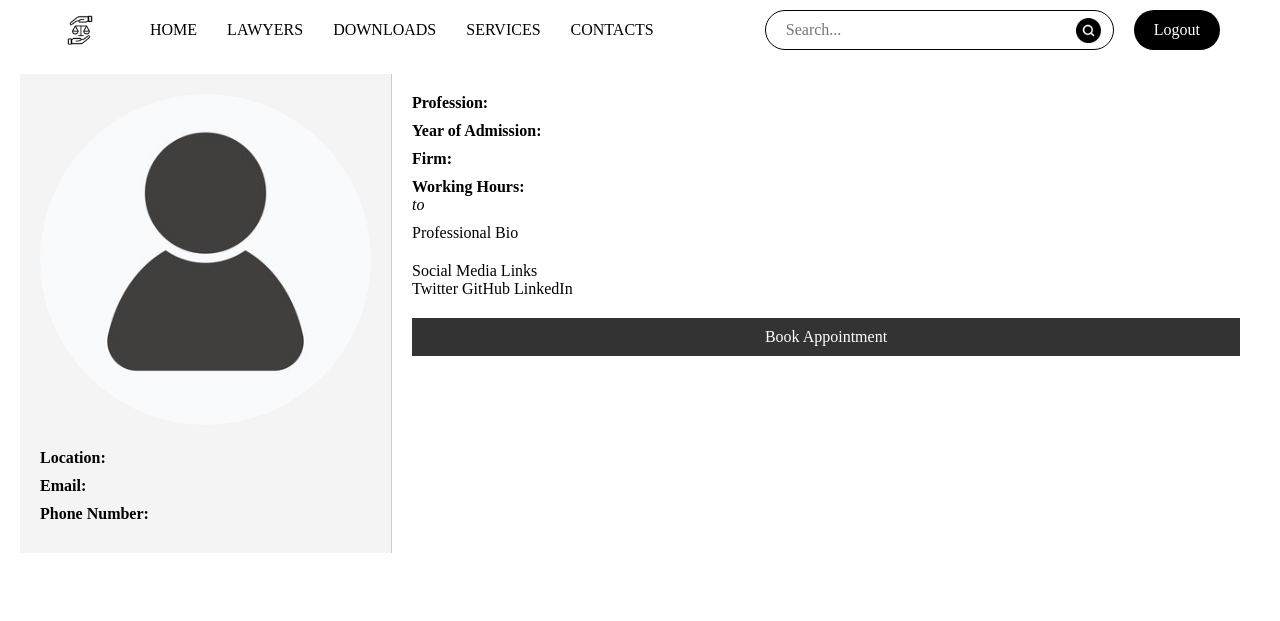
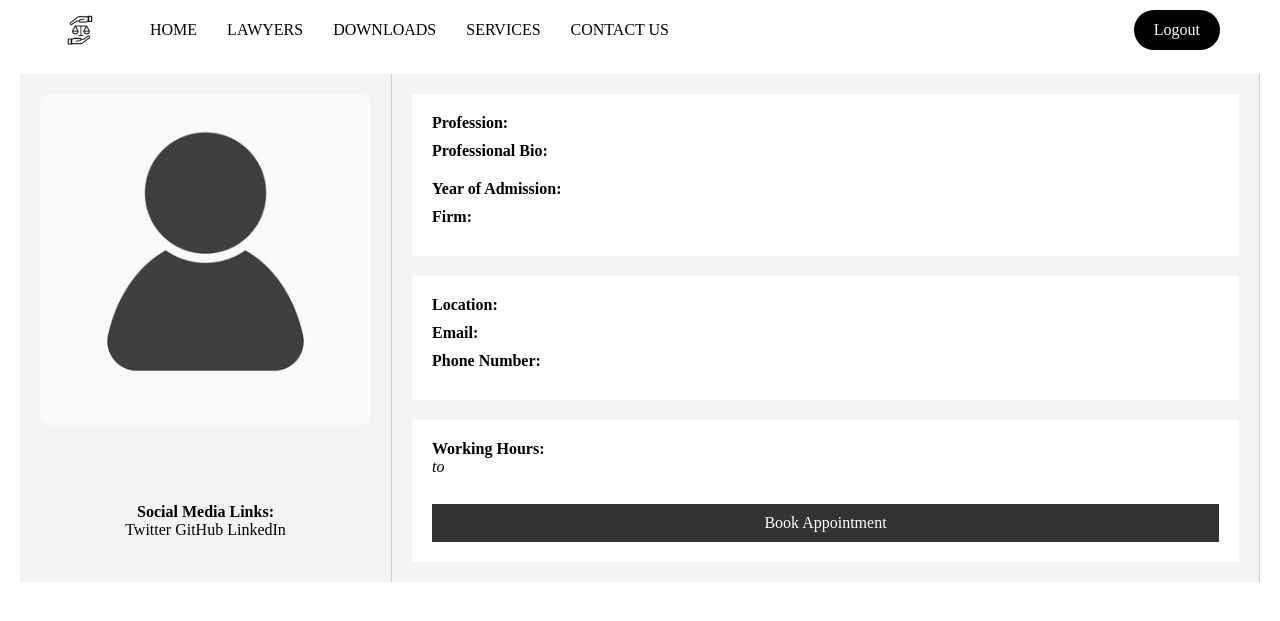
Before and after one commit to G-Ian/My-Wakili-Public, a PHP site: page /profile.php in a window 1280 px wide. Shown: the top 621 px of the page. Run offline with PHP 8.4, Linux system fonts and the light colour scheme; data that the repository does not hold is empty.

Commit message:
Styling changes and added search functionality for client-header items
Made the styling similar for the practitioner side and client side views of the practitioner's profiles.
Added functionality to make the header items in client.header,inc.php link to search paramaeters entered in the search bar in client.php

```diff
--- a/client.php
+++ b/client.php
@@ -20,12 +20,12 @@ $profiles = $profileView->fetchProfilesByKeyword($searchQuery);
     <link rel="stylesheet" type="text/css" href="css/client.css">
 </head>
 <body>
-    <?php include 'includes/pract_header.inc.php'; ?>
+    <?php include 'includes/client_header.inc.php'; ?>
 
     <header>
         <br><br>
         <h1>Legal Practitioners</h1>
-        <!-- Add search bar here -->
+        <!--search Bar -->
         <form method="GET" action="">
             <input type="text" name="search" placeholder="Search by keyword..." value="<?= $searchQuery ?>">
             <button type="submit">Search</button>
--- a/css/dash.css
+++ b/css/dash.css
@@ -25,7 +25,7 @@
 .profile-picture {
     width: 100%;
     height: auto;
-    border-radius: 50%;
+    border-radius: 10px;
 }
 
 /* Fullname Overlay */
@@ -41,7 +41,20 @@
 }
 
 /* Additional Info */
+.additional-info1 {
+    padding: 20px;
+    background-color: #ffffff;
+}
+
 .additional-info {
+    margin-top: 20px;
+    padding: 20px;
+    background-color: #ffffff;
+}
+
+.appointment-info {
+    padding: 20px;
+    background-color: #ffffff;
     margin-top: 20px;
 }
 
@@ -61,6 +74,8 @@
 .content {
     flex-grow: 1;
     padding: 20px;
+    background-color: #f4f4f4;
+    border-right: 1px solid #ccc;
 }
 
 .bio-data, .social-media {
@@ -93,4 +108,10 @@
 
 .blog-posts {
     margin-bottom: 20px;
+    background-color: #f4f4f4;
 }
+
+.social-media {
+    align-items: center;
+    text-align: center;
+}
--- /dev/null
+++ b/includes/client_header.inc.php
@@ -0,0 +1,38 @@
+<header class="header-main">
+    <nav>
+        <a href="index.php" class="logo">
+            <img src="images/wlogo.png" alt="My Wakili">
+        </a>
+        <ul>
+            <li><a href="client.php">Home</a></li>
+            <li><a href="client.php?search=Lawyer">Lawyers</a>
+                <ul>
+                    <li><a href="client.php?search=Criminal%20Law">Criminal Law</a></li>
+                    <li><a href="client.php?search=Civil%20Law">Civil Law</a></li>
+                    <li><a href="client.php?search=Convenyancing%20Law">Convenyancing Law</a></li>
+                    <li><a href="client.php?search=Employment%20and%20Labour%20Law">Employment and Labour Law</a></li>
+                    <li><a href="client.php?search=Family%20Law">Family Law</a></li>
+                    <li><a href="client.php?search=Constitutional%20Law">Constitutional Law</a></li>
+                </ul>
+            </li>
+            <li><a href="#">Downloads</a></li>
+            <li><a href="#">Services</a>
+                <ul>
+                    <li><a href="client.php?search=Court%20Process%20Server">Court Process Server</a></li>
+                    <li><a href="client.php?search=Consultation">Consultation</a></li>
+                    <li><a href="client.php?search=Litigation">Litigation</a></li>
+                    <li><a href="client.php?search=Contract%20drafting%20and%20review">Contract drafting and review</a></li>
+                    <li><a href="client.php?search=Mediation">Mediation</a></li>
+                    <li><a href="client.php?search=Other">Other</a></li>
+                </ul>
+            </li>
+            <li><a href="#">Contact Us</a></li>
+        </ul>
+    </nav>
+
+    <div class="logout">
+        <form action="includes/logout.inc.php" method="post">
+            <button class="logout-button">Logout</button>
+        </form>
+    </div>
+</header>
--- a/includes/header.inc.php
+++ /dev/null
@@ -1,55 +0,0 @@
-
-
-    <header class="header-main">
-        <nav>
-            <a href="index.php" class="logo">
-                <img src="images/wlogo.png" alt="My Wakili">
-            </a>
-            <ul>
-                <li><a href="#">Home</a></li>
-                <li><a href="#">Lawyers</a>
-                    <ul>
-                        <li><a href="#">Criminal Law</a></li>
-                        <li><a href="#">Civil Law</a></li>
-                        <li><a href="#">Convenyancing Law</a></li>
-                        <li><a href="#">Employment and Labour Law</a></li>
-                        <li><a href="#">Family Law</a></li>
-                        <li><a href="#">Constitutional Law</a></li>
-                    </ul>
-                </li>
-                <li><a href="#">Downloads</a></li>
-                <li><a href="#">Services</a>
-                    <ul>
-                        <li><a href="#">Court Processed Service</a></li>
-                        <li><a href="#">Consultation</a></li>
-                        <li><a href="#">Litigation</a></li>
-                        <li><a href="#">Contract drafting and review</a></li>
-                        <li><a href="#">Mediation</a></li>
-                        <li><a href="#">Other</a></li>
-                    </ul>
-                </li>
-
-                <li><a href="#">Contacts</a></li>
-            </ul>
-        </nav>
-
-
-        <div class="sm">
-            <form class="search" action="" method="post">
-                <input type="text" name="search" placeholder="Search...">
-                <button type="submit"><img src="images/bsearch.png" alt="search button"></button>
-            </form>
-            <!-- <div class="sm-links">
-                <a href="#"><img src="images/whatsapp.png" alt="Whatsapp Link"></a>
-                <a href="#"><img src="images/instagram.png" alt="instagram Link"></a>
-            </div> -->
-        </div>
-
-        <div class="logout">
-            <form action="includes/logout.inc.php" method="post">
-                <button class="logout-button">Logout</button>
-            </form>
-        </div>
-
-
-    </header>
--- a/profile.php
+++ b/profile.php
@@ -22,7 +22,7 @@ $userID = isset($_GET['user_id']) ? $_GET['user_id'] : '';
 </head>
 <body>
 
-    <?php include 'includes/header.inc.php'; ?>
+    <?php include 'includes/client_header.inc.php'; ?>
 
     <br><br><br>
     <div class="container">
@@ -43,6 +43,57 @@ $userID = isset($_GET['user_id']) ? $_GET['user_id'] : '';
                     ?>
                 </h1>
             </div>
+
+            <br><br><br>
+            <div class="social-media">
+                <p class="item-label">Social Media Links:</p>
+                <a href="#" class="social-link" id="twitter-link" target="_blank">Twitter</a>
+                <a href="#" class="social-link" id="github-link" target="_blank">GitHub</a>
+                <a href="#" class="social-link" id="linkedin-link" target="_blank">LinkedIn</a>
+            </div>
+        </div>
+
+
+        <div class="content">
+            <div class="profile-details">
+                <div class="additional-info1">
+                    <div class="detail-item">
+                        <p class="item-label">Profession:</p>
+                        <p class="item-data">
+                            <?php
+                                $profileInfo->fetchProfession($userID);
+                            ?>
+                        </p>
+                    </div>
+
+                    <div class="bio-data">
+                        <p class="item-label">Professional Bio:</p>
+                        <p class="bio-text">
+                            <?php
+                                $profileInfo->fetchBioText($userID);
+                            ?>
+                        </p>
+                    </div>
+
+                    <div class="detail-item">
+                        <p class="item-label">Year of Admission:</p>
+                        <p class="item-data">
+                            <?php
+                                $profileInfo->fetchExperience($userID);
+                            ?>
+                        </p>
+                    </div>
+
+                    <div class="detail-item">
+                        <p class="item-label">Firm:</p>
+                        <p class="item-data">
+                            <?php
+                                $profileInfo->fetchFirm($userID);
+                            ?>
+                        </p>
+                    </div>
+                </div>
+
                 <div class="additional-info">
                     <div class="info-item">
                         <p class="item-label">Location:</p>
@@ -69,35 +120,10 @@ $userID = isset($_GET['user_id']) ? $_GET['user_id'] : '';
                         </p>
                     </div>
                 </div>
+
             </div>
-        <div class="content">
 
-
-            <div class="profile-details">
-                <div class="detail-item">
-                    <p class="item-label">Profession:</p>
-                    <p class="item-data">
-                        <?php
-                            $profileInfo->fetchProfession($userID);
-                        ?>
-                    </p>
-                </div>
-                <div class="detail-item">
-                    <p class="item-label">Year of Admission:</p>
-                    <p class="item-data">
-                        <?php
-                            $profileInfo->fetchExperience($userID);
-                        ?>
-                    </p>
-                </div>
-                <div class="detail-item">
-                    <p class="item-label">Firm:</p>
-                    <p class="item-data">
-                        <?php
-                            $profileInfo->fetchFirm($userID);
-                        ?>
-                    </p>
-                </div>
+            <div class="appointment-info">
                 <div class="detail-item">
                         <p class="item-label">Working Hours:</p>
                         <p class="item-data">
@@ -109,29 +135,15 @@ $userID = isset($_GET['user_id']) ? $_GET['user_id'] : '';
                         </p>
                     </div>
 
-                <div class="bio-data">
-                    <h2>Professional Bio</h2>
-                    <p class="bio-text">
-                        <?php
-                            $profileInfo->fetchBioText($userID);
-                        ?>
-                    </p>
-                </div>
-
-            </div>
-
-            <div class="social-media">
-                <h2>Social Media Links</h2>
-                <a href="#" class="social-link" id="twitter-link" target="_blank">Twitter</a>
-                <a href="#" class="social-link" id="github-link" target="_blank">GitHub</a>
-                <a href="#" class="social-link" id="linkedin-link" target="_blank">LinkedIn</a>
-            </div>
-
+                <br>
                 <form action="bookappointment.php" method="post">
                     <input type="hidden" name="user_id" value="<?= $userID ?>">
                     <button class="book-appointment-button">Book Appointment</button>
                 </form>
             </div>
+
+
+        </div>
     </div>
 
 </body>
```
Also changed, not shown: pract.dash.php (+65 -39 lines), images/profile-picture2.jpg (added). Lines whose indentation alone changed are shown as unchanged.
